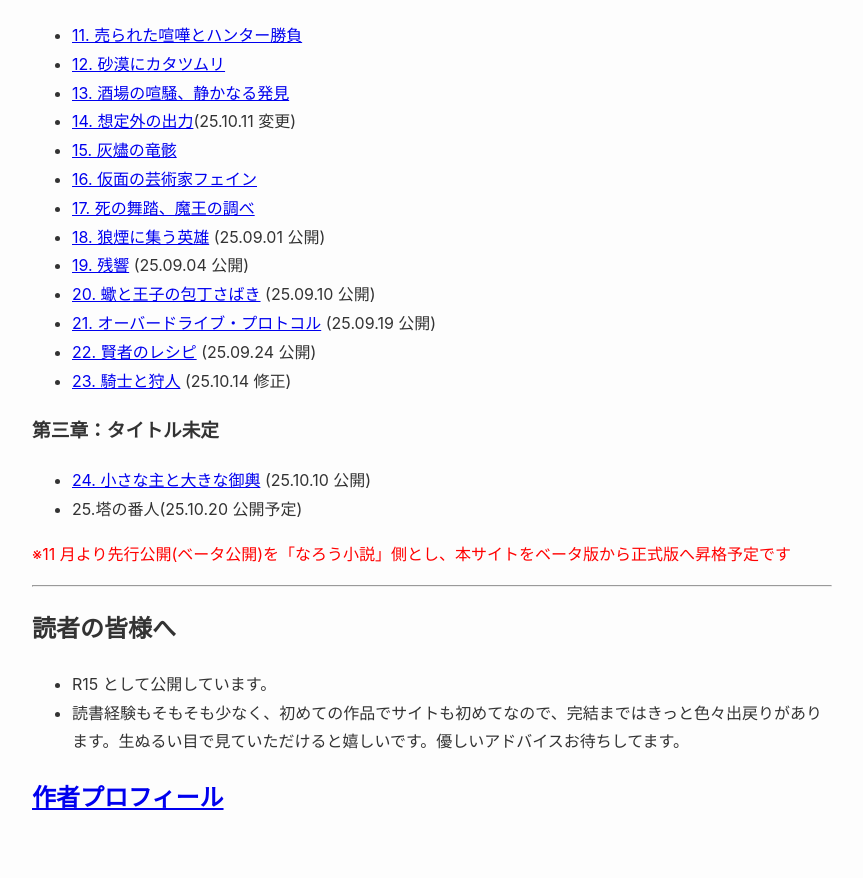
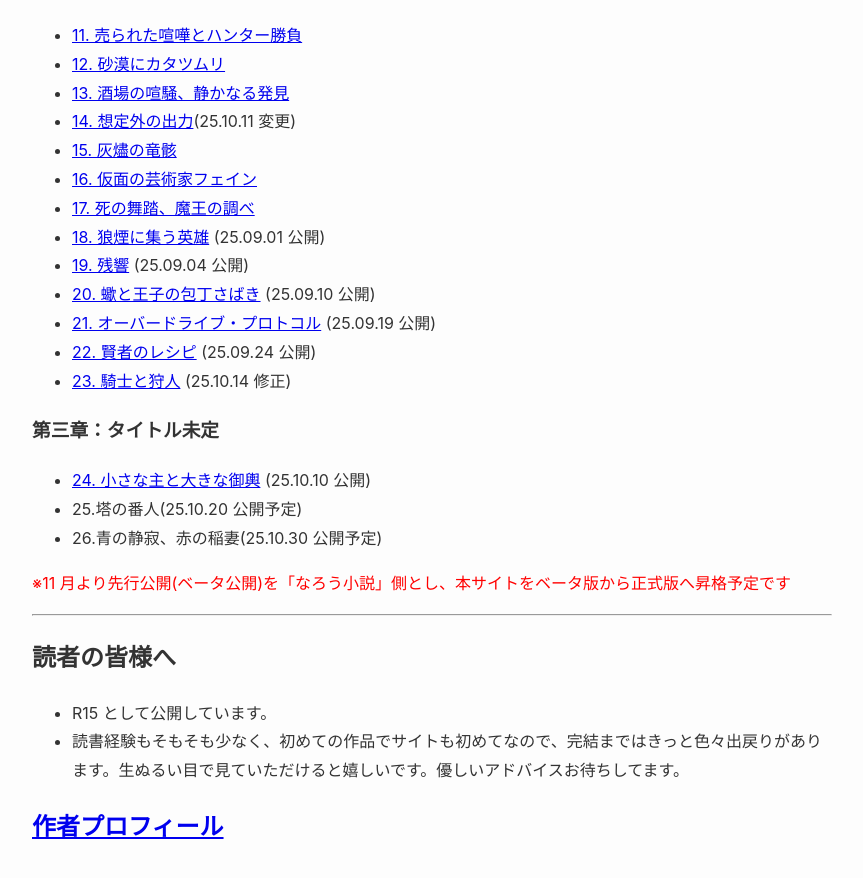
Before and after one commit to MikakoWorld/unison-gate-beta, a Jekyll site: the page built from docs/index.md, in a window 1280 px wide and 900 px high, scrolled down 1331 px. Shown: the top 878 px of the window, without its empty margins (208-1071 px from the left). Built offline with Jekyll 4.4.1, drawn with Linux system fonts in a browser that asks for light colours; our own code applies the rules of GitHub Pages for plain Markdown files.

Commit message:
公開予定の追加

```diff
--- a/docs/index.md
+++ b/docs/index.md
@@ -56,6 +56,7 @@ layout: default
 
 - [24. 小さな主と大きな御輿]({{ '/part03/24_小さな主と大きな御輿' | relative_url }}) (25.10.10 公開)
 - 25.塔の番人(25.10.20 公開予定)
+- 26.青の静寂、赤の稲妻(25.10.30 公開予定)
 
 <span style="color: red;">※11 月より先行公開(ベータ公開)を「なろう小説」側とし、本サイトをベータ版から正式版へ昇格予定です</span>
 
```
